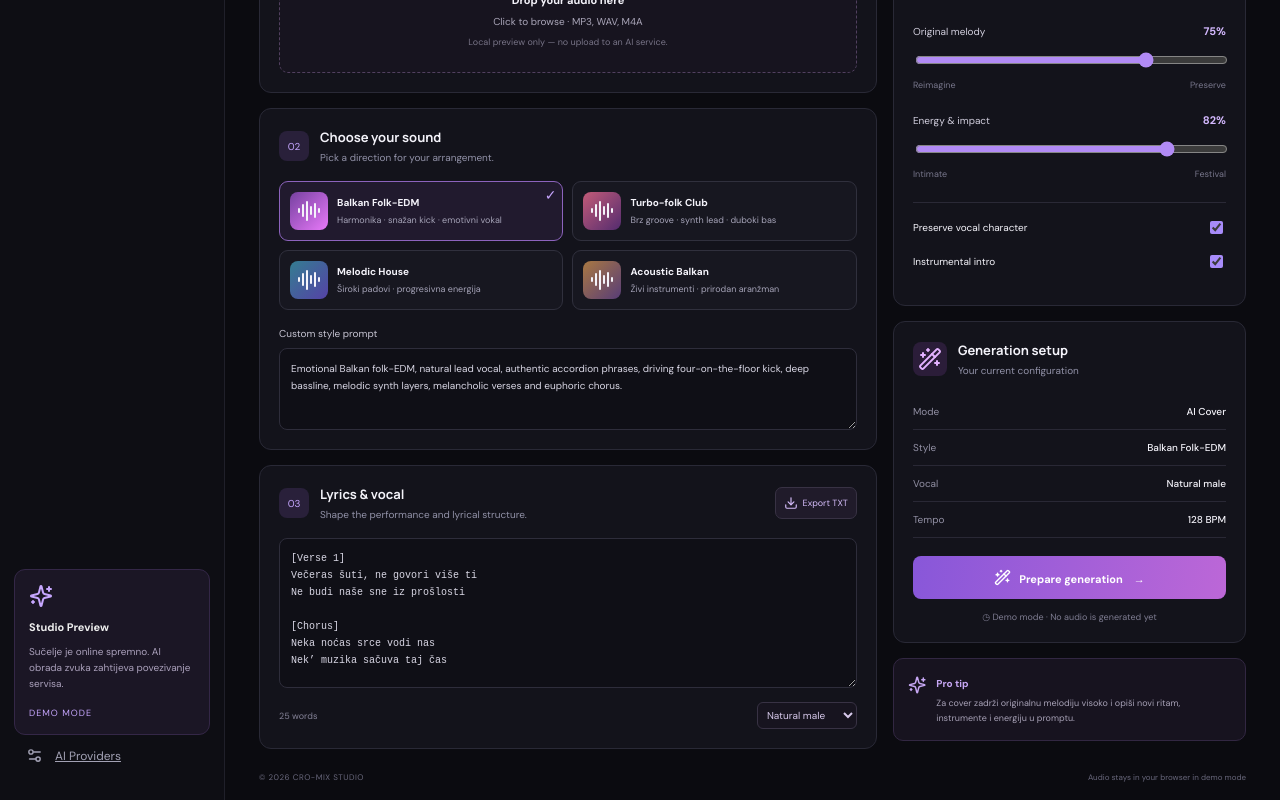
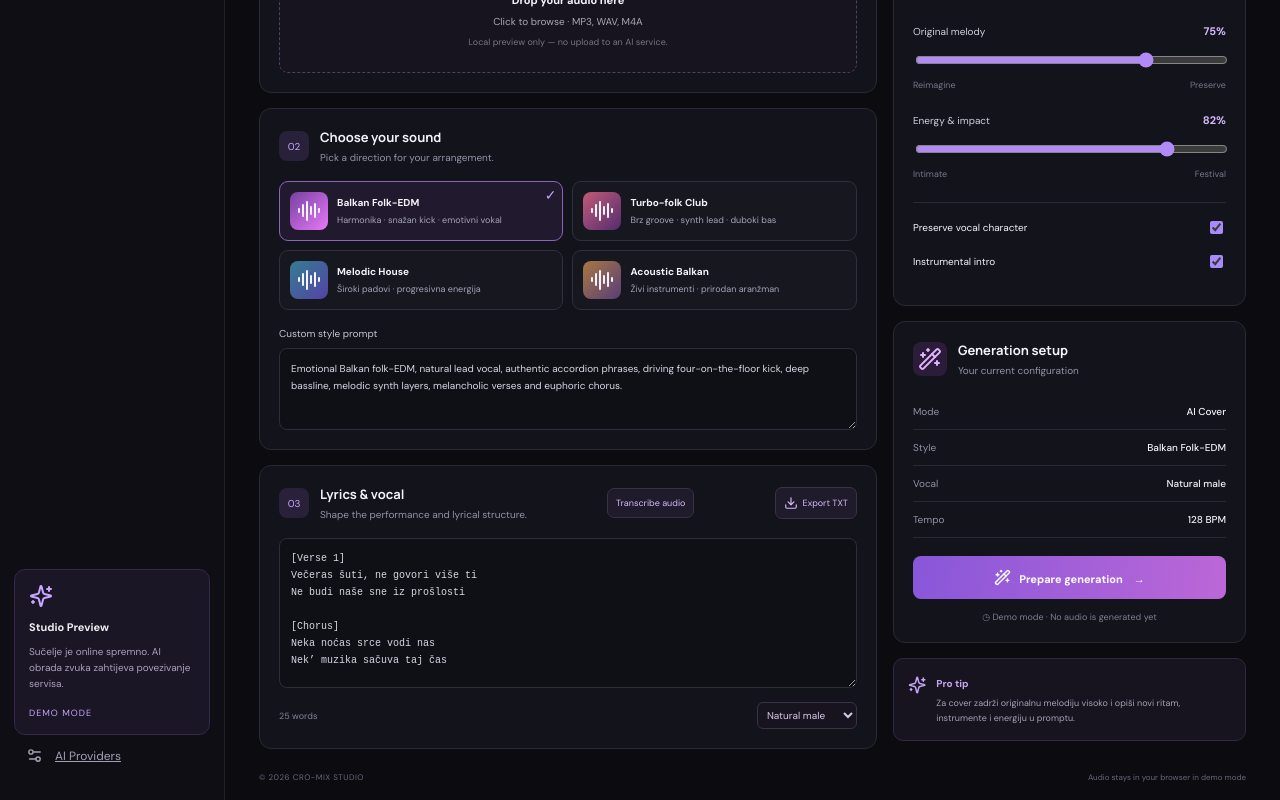
Before and after one commit to deminem45/Cro-mix, a Next.js app: page / in a window 1280 px wide. Shown: the part 514-1314 px from the top of the page. Built offline with nearby package versions, Linux system fonts and the light colour scheme.

Commit message:
Connect studio to optional Whisper transcription

```diff
--- a/app/page.tsx
+++ b/app/page.tsx
@@ -9,12 +9,13 @@ const audio=useRef<HTMLAudioElement>(null); const [src,setSrc]=useState("");
 function load(f?:File){if(!f)return;if(src)URL.revokeObjectURL(src);setFile(f);setSrc(URL.createObjectURL(f));setNotice("Audio učitan za lokalni pregled. Datoteka nije poslana na server.");}
 function play(){if(!audio.current)return;if(playing){audio.current.pause();setPlaying(false)}else{audio.current.play().then(()=>setPlaying(true)).catch(()=>setNotice("Preglednik ne može reproducirati datoteku."))}}
 function exportText(){const a=document.createElement("a");a.href=URL.createObjectURL(new Blob([lyrics],{type:"text/plain"}));a.download="cro-mix-lyrics.txt";a.click();URL.revokeObjectURL(a.href)}
+async function transcribe(){if(!file){setNotice("Prvo učitaj audio datoteku.");return}setNotice("Šaljem audio na transkripciju. Za ovu funkciju treba HUGGINGFACE_TOKEN u Vercelu.");try{const form=new FormData();form.append("audio",file);const response=await fetch("/api/transcribe",{method:"POST",body:form});const data=await response.json();if(!response.ok)throw new Error(data.error||"Transkripcija nije uspjela.");setLyrics(data.text);setNotice("Transkripcija je završena. Provjeri i ispravi prepoznate riječi.");}catch(error){setNotice(error instanceof Error?error.message:"Transkripcija nije uspjela.")}}
 return <main className="shell"><aside className="sidebar"><div className="brand"><span className="logo"><AudioLines/></span><div><b>CRO-MIX</b><small>AI MUSIC STUDIO</small></div></div><div className="workspace">CM　 <span><b>My Studio</b><small>Personal workspace</small></span></div><p className="label">CREATE</p><button className="nav active" onClick={()=>setNotice("Studio je aktivan.")}><WandSparkles size={17}/>Studio</button><button className="nav" onClick={()=>setNotice("Remix editor je u pripremi.")}><SlidersHorizontal size={17}/>Remix editor</button><button className="nav" onClick={()=>setNotice("Stem lab je u pripremi.")}><Layers3 size={17}/>Stem lab</button><button className="nav" onClick={()=>setNotice("Lyrics studio je u pripremi.")}><FileMusic size={17}/>Lyrics studio</button><button className="nav" onClick={()=>setNotice("Vocal & FX je u pripremi.")}><Mic2 size={17}/>Vocal & FX</button><button className="nav" onClick={()=>setNotice("Mastering je u pripremi.")}><Headphones size={17}/>Mastering</button><div className="sidefoot"><Sparkles/><b>Studio Preview</b><p>Sučelje je online spremno. AI obrada zvuka zahtijeva povezivanje servisa.</p><small>DEMO MODE</small></div><Link className="nav" href="/providers"><Settings2 size={17}/>AI Providers</Link></aside>
 <section className="main"><header><span>Workspace　/　<b>New project</b></span><span className="ready">● System ready</span></header><div className="content"><section className="hero"><div><small><Sparkles size={13}/> YOUR MUSIC, REIMAGINED</small><h1>Make your sound<br/><em>unforgettable.</em></h1><p>Transform a song into a new sonic world. Shape the style, preserve the emotion, and build your next cover or remix.</p></div><div className="disc"><AudioLines size={56}/><span>♫</span></div></section>
 <div className="tabs">{["AI Cover","Remix","Instrumental","Extend song"].map(m=><button className={mode===m?"selected":""} key={m} onClick={()=>setMode(m)}>{m}</button>)}</div><div className="grid"><div className="column">
 <section className="panel"><div className="heading"><span className="step">01</span><div><h2>Source audio</h2><p>Use music you own or have permission to process.</p></div></div><label className="upload"><input type="file" accept="audio/*" onChange={e=>load(e.target.files?.[0])}/><Upload/><b>{file?file.name:"Drop your audio here"}</b><span>{file?"Loaded in browser":"Click to browse · MP3, WAV, M4A"}</span><small>Local preview only — no upload to an AI service.</small></label>{file&&<div className="player"><button onClick={play}>{playing?<Pause/>:<Play/>}</button><span>{file.name}</span><audio ref={audio} src={src} onPlay={()=>setPlaying(true)} onPause={()=>setPlaying(false)} onEnded={()=>setPlaying(false)}/></div>}</section>
 <section className="panel"><div className="heading"><span className="step">02</span><div><h2>Choose your sound</h2><p>Pick a direction for your arrangement.</p></div></div><div className="presets">{presets.map(([name,desc],i)=><button key={name} className={style===name?"preset chosen":"preset"} onClick={()=>setStyle(name)}><span className={"preseticon c"+i}><AudioLines/></span><span><b>{name}</b><small>{desc}</small></span>{style===name&&<i>✓</i>}</button>)}</div><label className="field">Custom style prompt<textarea defaultValue="Emotional Balkan folk-EDM, natural lead vocal, authentic accordion phrases, driving four-on-the-floor kick, deep bassline, melodic synth layers, melancholic verses and euphoric chorus."/></label></section>
-<section className="panel"><div className="heading"><span className="step">03</span><div><h2>Lyrics & vocal</h2><p>Shape the performance and lyrical structure.</p></div><button className="export" onClick={exportText}><Download size={14}/> Export TXT</button></div><textarea className="lyrics" value={lyrics} onChange={e=>setLyrics(e.target.value)}/><div className="lyricbottom"><span>{lyrics.trim()?lyrics.trim().split(/\s+/).length:0} words</span><select value={vocal} onChange={e=>setVocal(e.target.value)}><option>Natural male</option><option>Natural female</option><option>Duet</option><option>Instrumental</option></select></div></section></div>
+<section className="panel"><div className="heading"><span className="step">03</span><div><h2>Lyrics & vocal</h2><p>Shape the performance and lyrical structure.</p></div><button className="export" onClick={transcribe} disabled={!file}>Transcribe audio</button><button className="export" onClick={exportText}><Download size={14}/> Export TXT</button></div><textarea className="lyrics" value={lyrics} onChange={e=>setLyrics(e.target.value)}/><div className="lyricbottom"><span>{lyrics.trim()?lyrics.trim().split(/\s+/).length:0} words</span><select value={vocal} onChange={e=>setVocal(e.target.value)}><option>Natural male</option><option>Natural female</option><option>Duet</option><option>Instrumental</option></select></div></section></div>
 <div className="column"><section className="panel"><div className="heading"><span className="headingicon"><SlidersHorizontal/></span><div><h2>Fine-tune your mix</h2><p>Control the character of your result.</p></div></div><div className="control"><div><label>Tempo</label><b>{bpm} BPM</b></div><input type="range" min="70" max="180" value={bpm} onChange={e=>setBpm(Number(e.target.value))}/><small>70 BPM <span>180 BPM</span></small></div><div className="control"><div><label>Original melody</label><b>{melody}%</b></div><input type="range" min="0" max="100" value={melody} onChange={e=>setMelody(Number(e.target.value))}/><small>Reimagine <span>Preserve</span></small></div><div className="control"><div><label>Energy & impact</label><b>{energy}%</b></div><input type="range" min="0" max="100" value={energy} onChange={e=>setEnergy(Number(e.target.value))}/><small>Intimate <span>Festival</span></small></div><hr/><label className="toggle">Preserve vocal character<input type="checkbox" defaultChecked/></label><label className="toggle">Instrumental intro<input type="checkbox" defaultChecked/></label></section>
 <section className="panel"><div className="heading"><span className="headingicon purple"><WandSparkles/></span><div><h2>Generation setup</h2><p>Your current configuration</p></div></div>{[["Mode",mode],["Style",style],["Vocal",vocal],["Tempo",bpm+" BPM"]].map(([k,v])=><div className="summary" key={k}><span>{k}</span><b>{v}</b></div>)}<button className="generate" onClick={()=>setNotice("Demo način rada: još nije povezan stvarni AI audio engine. Dodaj provider adapter, izvorni audio upload i job polling.")}><WandSparkles size={17}/> Prepare generation　→</button><p className="demowarn">◷ Demo mode · No audio is generated yet</p></section><div className="tip"><Sparkles/><div><b>Pro tip</b><p>Za cover zadrži originalnu melodiju visoko i opiši novi ritam, instrumente i energiju u promptu.</p></div></div></div></div>{notice&&<div className="notice" role="status">{notice}<button onClick={()=>setNotice("")}>Dismiss</button></div>}<footer>© 2026 CRO-MIX STUDIO <span>Audio stays in your browser in demo mode</span></footer></div></section></main>;
 }
```
